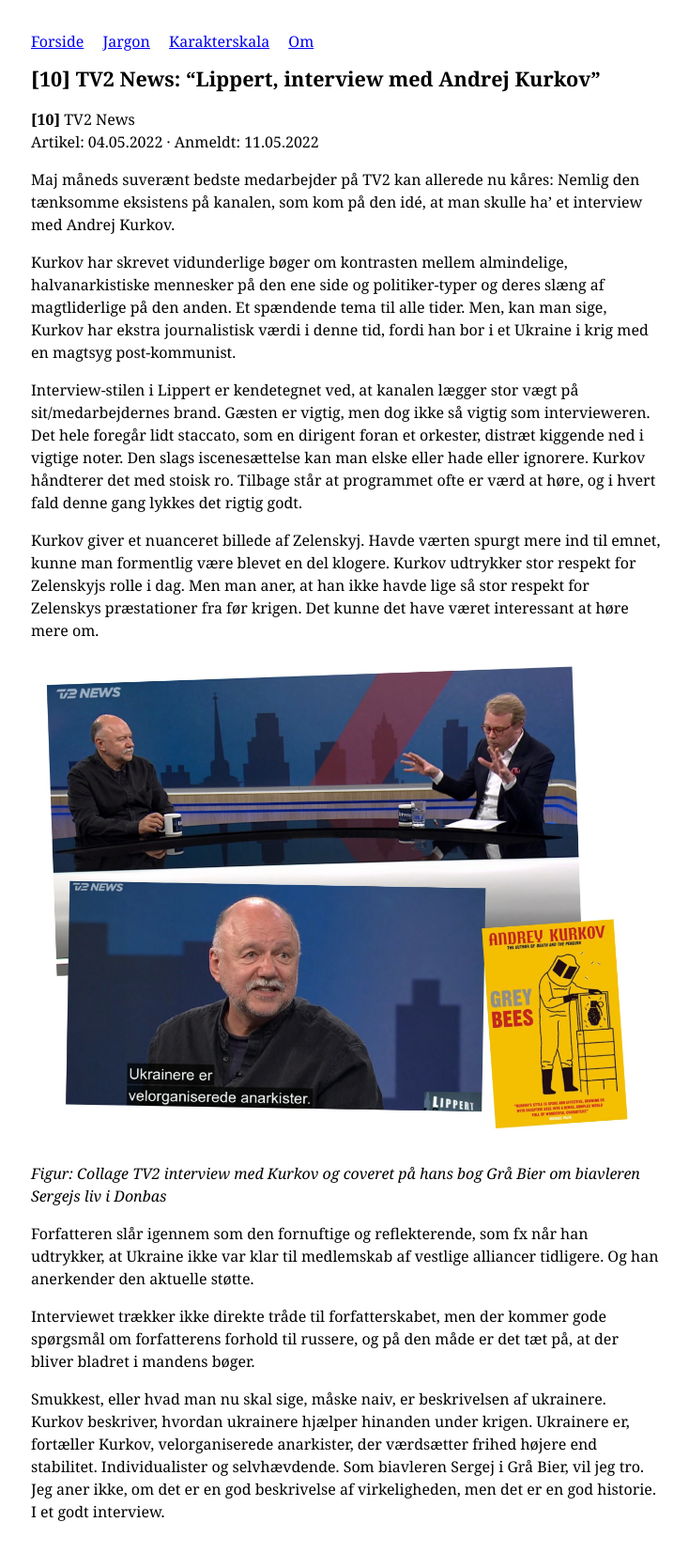
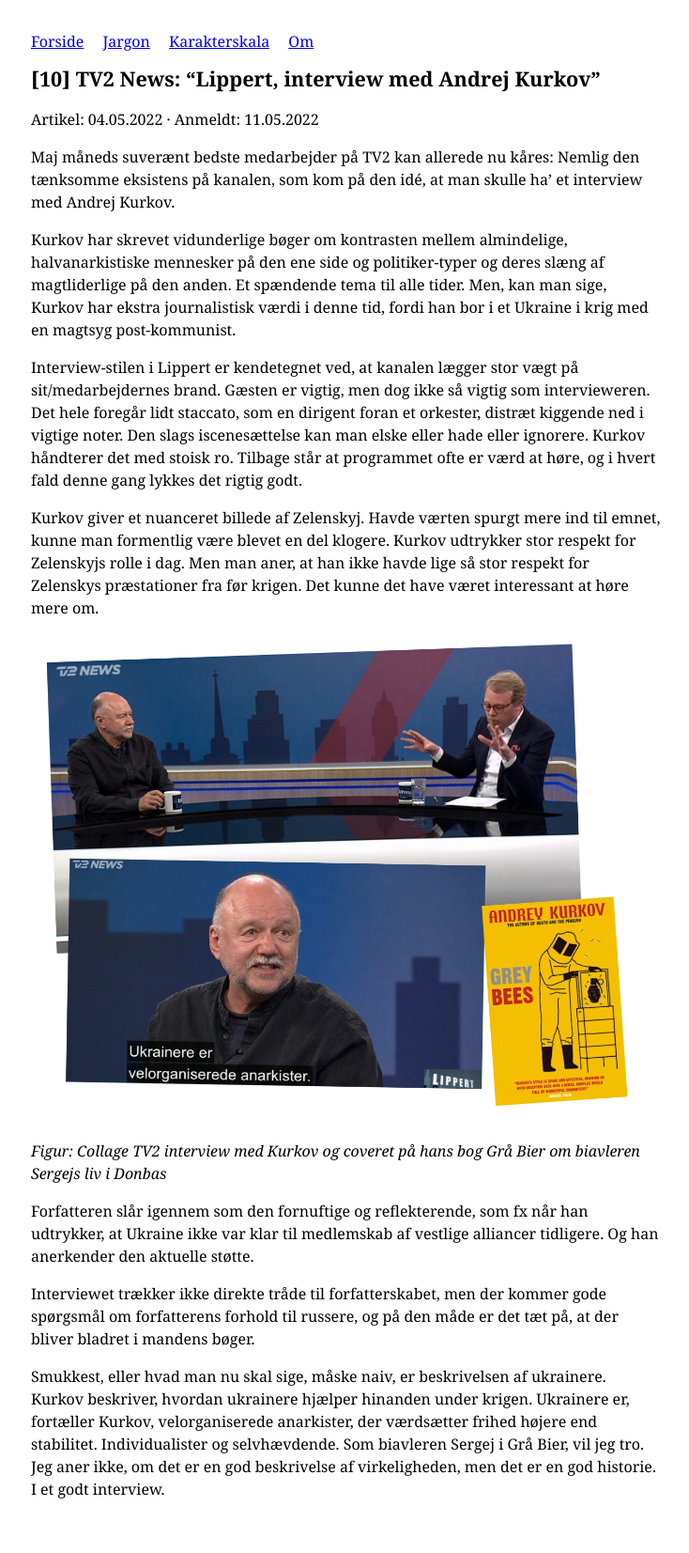
Before and after one commit to MichaelOAppel/OmJournalistik, a Jekyll site: the page built from _posts/2022-05-11-tv2-news-lippert-kurkov.md, in a window 1280 px wide. Shown: the whole page at 94% size, without its empty margins (271-1005 px from the left). Built offline with Jekyll 4.4.1, drawn with Linux system fonts in a browser that asks for light colours; after the commit the page ends 1629 px from its top, so only the background shows below that.

Commit message:
Update 2022-05-11-tv2-news-lippert-kurkov.md

```diff
--- a/_posts/2022-05-11-tv2-news-lippert-kurkov.md
+++ b/_posts/2022-05-11-tv2-news-lippert-kurkov.md
@@ -7,7 +7,6 @@ artikel_dato: 2022-05-04
 anmeldt: 2022-05-11
 ---
 
-**[{{ page.karakter }}]** {{ page.medie }}
 Artikel: {{ page.artikel_dato | date: "%d.%m.%Y" }} · Anmeldt: {{ page.anmeldt | date: "%d.%m.%Y" }}
 
 Maj måneds suverænt bedste medarbejder på TV2 kan allerede nu kåres: Nemlig den tænksomme eksistens på kanalen, som kom på den idé, at man skulle ha’ et interview med Andrej Kurkov.
```
